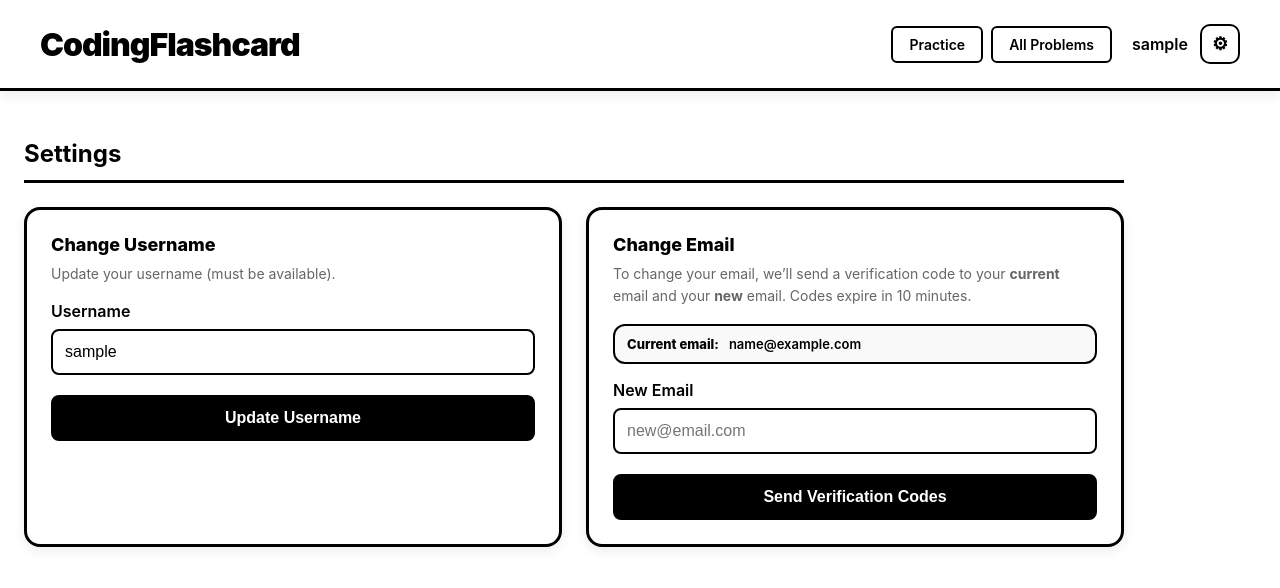
After one commit to rouf-185/coding-practice-dashboard, a Flask app: page /settings in a window 1280 px wide. The commit adds this page. Shown: the top 588 px of the page. Run offline with Flask 3, Linux system fonts and the light colour scheme; the visitor is signed in with stand-in values (Sample User, id 1); tables that the repository leaves empty hold one stand-in row (values such as "Sample post"); data that the repository does not hold is empty.

Commit message:
added some new features

```diff
--- a/app.py
+++ b/app.py
@@ -8,7 +8,8 @@ import sib_api_v3_sdk
 from sib_api_v3_sdk.rest import ApiException
 from dotenv import load_dotenv
 from sqlalchemy import inspect
-from models import db, User, Problem, PasswordResetToken, ProblemHistory
+from sqlalchemy.exc import IntegrityError
+from models import db, User, Problem, PasswordResetToken, ProblemHistory, EmailChangeRequest
 from utils import scrape_leetcode_problem
 
 load_dotenv()
@@ -30,6 +31,24 @@ BREVO_API_KEY = os.getenv('BREVO_API_KEY', '')
 BREVO_FROM_EMAIL = os.getenv('BREVO_FROM_EMAIL', 'info@jobdistributor.net')
 BREVO_FROM_NAME = os.getenv('BREVO_FROM_NAME', 'CodingFlashcard')
 FRONTEND_URL = os.getenv('FRONTEND_URL', 'http://localhost:5000')
+
+
+def _send_brevo_email(to_email: str, subject: str, html_content: str):
+    """Send a transactional email via Brevo. No-op if BREVO_API_KEY missing."""
+    if not BREVO_API_KEY:
+        raise RuntimeError("BREVO_API_KEY is not configured")
+
+    configuration = sib_api_v3_sdk.Configuration()
+    configuration.api_key['api-key'] = BREVO_API_KEY
+    api_instance = sib_api_v3_sdk.TransactionalEmailsApi(sib_api_v3_sdk.ApiClient(configuration))
+
+    send_smtp_email = sib_api_v3_sdk.SendSmtpEmail(
+        to=[{"email": to_email}],
+        sender={"name": BREVO_FROM_NAME, "email": BREVO_FROM_EMAIL},
+        subject=subject,
+        html_content=html_content,
+    )
+    api_instance.send_transac_email(send_smtp_email)
 
 
 def require_login(f):
@@ -291,6 +310,190 @@ def change_password():
         return redirect(url_for('login'))
 
     return render_template('change_password.html')
+
+
+@app.route('/settings', methods=['GET'])
+@require_login
+def settings():
+    """Settings page: update username/email, access change-password."""
+    user_id = session.get('user_id')
+    user = User.query.get(user_id) if user_id else None
+    if not user:
+        session.clear()
+        flash('Please login again.', 'error')
+        return redirect(url_for('login'))
+
+    pending = EmailChangeRequest.query.filter_by(user_id=user.id).order_by(EmailChangeRequest.created_at.desc()).first()
+    if pending and pending.is_expired():
+        db.session.delete(pending)
+        db.session.commit()
+        pending = None
+
+    return render_template('settings.html', user=user, pending_email_change=pending)
+
+
+@app.route('/settings/username', methods=['POST'])
+@require_login
+def update_username():
+    user_id = session.get('user_id')
+    user = User.query.get(user_id) if user_id else None
+    if not user:
+        session.clear()
+        flash('Please login again.', 'error')
+        return redirect(url_for('login'))
+
+    new_username = (request.form.get('username') or '').strip()
+    if not new_username:
+        flash('Username cannot be empty.', 'error')
+        return redirect(url_for('settings'))
+
+    if new_username == user.username:
+        flash('Username is unchanged.', 'success')
+        return redirect(url_for('settings'))
+
+    if User.query.filter(User.username == new_username, User.id != user.id).first():
+        flash('That username is already taken.', 'error')
+        return redirect(url_for('settings'))
+
+    user.username = new_username
+    try:
+        db.session.commit()
+    except IntegrityError:
+        db.session.rollback()
+        flash('That username is already taken.', 'error')
+        return redirect(url_for('settings'))
+
+    session['username'] = user.username
+    flash('Username updated.', 'success')
+    return redirect(url_for('settings'))
+
+
+@app.route('/settings/email/request', methods=['POST'])
+@require_login
+def request_email_change():
+    user_id = session.get('user_id')
+    user = User.query.get(user_id) if user_id else None
+    if not user:
+        session.clear()
+        flash('Please login again.', 'error')
+        return redirect(url_for('login'))
+
+    new_email = (request.form.get('new_email') or '').strip().lower()
+    if not new_email:
+        flash('New email cannot be empty.', 'error')
+        return redirect(url_for('settings'))
+
+    if new_email == user.email.lower():
+        flash('New email must be different from the current email.', 'error')
+        return redirect(url_for('settings'))
+
+    if User.query.filter(User.email == new_email, User.id != user.id).first():
+        flash('That email is already in use.', 'error')
+        return redirect(url_for('settings'))
+
+    # Create/replace pending request
+    EmailChangeRequest.query.filter_by(user_id=user.id).delete()
+
+    current_code = f"{secrets.randbelow(1_000_000):06d}"
+    new_code = f"{secrets.randbelow(1_000_000):06d}"
+    expires_at = datetime.utcnow() + timedelta(minutes=10)
+
+    req = EmailChangeRequest(
+        user_id=user.id,
+        current_email=user.email,
+        new_email=new_email,
+        current_email_code=current_code,
+        new_email_code=new_code,
+        expires_at=expires_at,
+    )
+    db.session.add(req)
+    db.session.commit()
+
+    # Send codes to both emails
+    try:
+        _send_brevo_email(
+            to_email=user.email,
+            subject="Verify email change (current email) - CodingFlashcard",
+            html_content=f"""
+            <h2>Email change verification</h2>
+            <p>Use this code to verify your <b>current</b> email address:</p>
+            <p style="font-size:24px;font-weight:700;letter-spacing:2px;">{current_code}</p>
+            <p>This code expires in 10 minutes.</p>
+            """,
+        )
+        _send_brevo_email(
+            to_email=new_email,
+            subject="Verify email change (new email) - CodingFlashcard",
+            html_content=f"""
+            <h2>Email change verification</h2>
+            <p>Use this code to verify your <b>new</b> email address:</p>
+            <p style="font-size:24px;font-weight:700;letter-spacing:2px;">{new_code}</p>
+            <p>This code expires in 10 minutes.</p>
+            """,
+        )
+    except Exception as e:
+        # Keep request so user can retry after fixing config
+        print(f"Email change send error: {e}")
+        flash('Could not send verification codes. Check Brevo settings and try again.', 'error')
+        return redirect(url_for('settings'))
+
+    flash('Verification codes sent to both your current and new email.', 'success')
+    return redirect(url_for('settings'))
+
+
+@app.route('/settings/email/confirm', methods=['POST'])
+@require_login
+def confirm_email_change():
+    user_id = session.get('user_id')
+    user = User.query.get(user_id) if user_id else None
+    if not user:
+        session.clear()
+        flash('Please login again.', 'error')
+        return redirect(url_for('login'))
+
+    current_code = (request.form.get('current_email_code') or '').strip()
+    new_code = (request.form.get('new_email_code') or '').strip()
+
+    req = EmailChangeRequest.query.filter_by(user_id=user.id).order_by(EmailChangeRequest.created_at.desc()).first()
+    if not req:
+        flash('No pending email change request. Start again.', 'error')
+        return redirect(url_for('settings'))
+
+    if req.is_expired():
+        db.session.delete(req)
+        db.session.commit()
+        flash('Email verification codes expired. Please request again.', 'error')
+        return redirect(url_for('settings'))
+
+    # Validate codes
+    if current_code != req.current_email_code:
+        flash('Current email verification code is incorrect.', 'error')
+        return redirect(url_for('settings'))
+
+    if new_code != req.new_email_code:
+        flash('New email verification code is incorrect.', 'error')
+        return redirect(url_for('settings'))
+
+    # Ensure new email still available
+    if User.query.filter(User.email == req.new_email, User.id != user.id).first():
+        flash('That new email is already in use. Please request again.', 'error')
+        db.session.delete(req)
+        db.session.commit()
+        return redirect(url_for('settings'))
+
+    user.email = req.new_email
+    try:
+        db.session.commit()
+    except IntegrityError:
+        db.session.rollback()
+        flash('That new email is already in use. Please request again.', 'error')
+        return redirect(url_for('settings'))
+
+    db.session.delete(req)
+    db.session.commit()
+
+    flash('Email updated successfully.', 'success')
+    return redirect(url_for('settings'))
 
 
 @app.route('/forgot-password', methods=['GET', 'POST'])
--- a/static/style.css
+++ b/static/style.css
@@ -330,23 +330,152 @@ body {
     display: inline-block;
 }
 
-.btn-change-password {
-    padding: 8px 16px;
-    background: #ffffff;
-    color: #000000;
-    border: 2px solid #000000;
-    border-radius: 6px;
-    font-size: 14px;
-    font-weight: 600;
-    cursor: pointer;
-    transition: background-color 0.3s, color 0.3s;
-    text-decoration: none;
+/* Legacy (replaced by settings dropdown) */
+.btn-change-password { display: none; }
+
+.settings-dropdown {
+    position: relative;
     display: inline-block;
 }
 
-.btn-change-password:hover {
+.btn-settings {
+    width: 40px;
+    height: 40px;
+    border: 2px solid #000000;
+    border-radius: 10px;
+    background: #ffffff;
+    color: #000000;
+    font-size: 18px;
+    font-weight: 900;
+    cursor: pointer;
+    display: inline-flex;
+    align-items: center;
+    justify-content: center;
+    transition: background-color 0.3s, color 0.3s, transform 0.2s;
+}
+
+.btn-settings:hover {
     background: #000000;
     color: #ffffff;
+    transform: translateY(-2px);
+}
+
+.settings-menu {
+    position: absolute;
+    right: 0;
+    top: calc(100% + 10px);
+    background: #ffffff;
+    border: 2px solid #000000;
+    border-radius: 12px;
+    min-width: 200px;
+    box-shadow: 0 8px 24px rgba(0, 0, 0, 0.15);
+    padding: 8px;
+    display: none;
+    z-index: 200;
+}
+
+.settings-menu.open {
+    display: block;
+}
+
+.settings-item {
+    display: block;
+    padding: 10px 12px;
+    border-radius: 10px;
+    color: #000000;
+    text-decoration: none;
+    font-weight: 700;
+    font-size: 14px;
+    transition: background-color 0.3s, color 0.3s;
+}
+
+.settings-item:hover {
+    background: #000000;
+    color: #ffffff;
+}
+
+.settings-item.active {
+    background: #000000;
+    color: #ffffff;
+}
+
+.settings-item.danger:hover {
+    background: #ef4444;
+    border-color: #dc2626;
+    color: #ffffff;
+}
+
+/* Settings page */
+.settings-page {
+    max-width: 1100px;
+}
+
+.settings-grid {
+    display: grid;
+    grid-template-columns: 1fr 1fr;
+    gap: 24px;
+    margin-top: 24px;
+}
+
+.settings-card {
+    background: #ffffff;
+    border: 3px solid #000000;
+    border-radius: 16px;
+    padding: 24px;
+    box-shadow: 0 4px 12px rgba(0, 0, 0, 0.08);
+}
+
+.settings-card h3 {
+    margin: 0 0 8px 0;
+    font-size: 18px;
+    font-weight: 800;
+}
+
+.settings-card h4 {
+    margin: 18px 0 10px 0;
+    font-size: 16px;
+    font-weight: 800;
+}
+
+.settings-help {
+    color: #666666;
+    font-size: 14px;
+    line-height: 1.6;
+    margin-bottom: 16px;
+}
+
+.settings-current-email {
+    display: flex;
+    gap: 10px;
+    align-items: center;
+    padding: 10px 12px;
+    border: 2px solid #000000;
+    border-radius: 12px;
+    margin-bottom: 16px;
+    background: #f9f9f9;
+}
+
+.settings-label {
+    font-weight: 800;
+    font-size: 13px;
+}
+
+.settings-value {
+    font-weight: 600;
+    font-size: 13px;
+    word-break: break-all;
+}
+
+.settings-divider {
+    height: 2px;
+    background: #000000;
+    margin: 18px 0;
+}
+
+@media (max-width: 900px) {
+    .settings-grid {
+        grid-template-columns: 1fr;
+    }
 }
 
 .btn-logout:hover {
--- /dev/null
+++ b/templates/settings.html
@@ -0,0 +1,120 @@
+{% extends "base.html" %}
+
+{% block title %}Settings - CodingFlashcard{% endblock %}
+
+{% block content %}
+<div class="dashboard">
+    <header class="dashboard-header">
+        <h1>CodingFlashcard</h1>
+        <div class="header-actions">
+            <nav class="main-nav">
+                <a href="{{ url_for('dashboard') }}" class="nav-link">Practice</a>
+                <a href="{{ url_for('all_problems') }}" class="nav-link">All Problems</a>
+            </nav>
+            <div class="user-info">
+                <span>{{ user.username }}</span>
+                <div class="settings-dropdown">
+                    <button type="button" class="btn-settings" id="settingsBtn" aria-haspopup="true" aria-expanded="false">
+                        ⚙
+                    </button>
+                    <div class="settings-menu" id="settingsMenu">
+                        <a href="{{ url_for('settings') }}" class="settings-item active">Settings</a>
+                        <a href="{{ url_for('change_password') }}" class="settings-item">Change Password</a>
+                        <a href="{{ url_for('logout') }}" class="settings-item danger">Logout</a>
+                    </div>
+                </div>
+            </div>
+        </div>
+    </header>
+
+    <main class="dashboard-content">
+        <div class="settings-page">
+            <h2 class="section-title">Settings</h2>
+
+            <div class="settings-grid">
+                <div class="settings-card">
+                    <h3>Change Username</h3>
+                    <p class="settings-help">Update your username (must be available).</p>
+                    <form method="POST" action="{{ url_for('update_username') }}">
+                        <div class="form-group">
+                            <label for="username">Username</label>
+                            <input type="text" id="username" name="username" value="{{ user.username }}" required>
+                        </div>
+                        <button type="submit" class="btn-primary">Update Username</button>
+                    </form>
+                </div>
+
+                <div class="settings-card">
+                    <h3>Change Email</h3>
+                    <p class="settings-help">
+                        To change your email, we’ll send a verification code to your <b>current</b> email and your <b>new</b> email.
+                        Codes expire in 10 minutes.
+                    </p>
+
+                    <div class="settings-current-email">
+                        <span class="settings-label">Current email:</span>
+                        <span class="settings-value">{{ user.email }}</span>
+                    </div>
+
+                    <form method="POST" action="{{ url_for('request_email_change') }}">
+                        <div class="form-group">
+                            <label for="new_email">New Email</label>
+                            <input type="email" id="new_email" name="new_email" placeholder="new@email.com" required>
+                        </div>
+                        <button type="submit" class="btn-primary">Send Verification Codes</button>
+                    </form>
+
+                    {% if pending_email_change %}
+                        <div class="settings-divider"></div>
+                        <h4>Confirm Email Change</h4>
+                        <p class="settings-help">
+                            We sent codes to <b>{{ pending_email_change.current_email }}</b> and <b>{{ pending_email_change.new_email }}</b>.
+                        </p>
+                        <form method="POST" action="{{ url_for('confirm_email_change') }}">
+                            <div class="form-group">
+                                <label for="current_email_code">Code from current email</label>
+                                <input type="text" id="current_email_code" name="current_email_code" inputmode="numeric" pattern="[0-9]{6}" maxlength="6" placeholder="6-digit code" required>
+                            </div>
+                            <div class="form-group">
+                                <label for="new_email_code">Code from new email</label>
+                                <input type="text" id="new_email_code" name="new_email_code" inputmode="numeric" pattern="[0-9]{6}" maxlength="6" placeholder="6-digit code" required>
+                            </div>
+                            <button type="submit" class="btn-primary">Confirm Email Change</button>
+                        </form>
+                    {% endif %}
+                </div>
+            </div>
+        </div>
+    </main>
+</div>
+
+<script>
+// Settings dropdown
+const settingsBtn = document.getElementById('settingsBtn');
+const settingsMenu = document.getElementById('settingsMenu');
+
+function closeSettingsMenu() {
+  settingsMenu.classList.remove('open');
+  settingsBtn.setAttribute('aria-expanded', 'false');
+}
+
+function toggleSettingsMenu() {
+  const isOpen = settingsMenu.classList.contains('open');
+  if (isOpen) closeSettingsMenu();
+  else {
+    settingsMenu.classList.add('open');
+    settingsBtn.setAttribute('aria-expanded', 'true');
+  }
+}
+
+settingsBtn?.addEventListener('click', (e) => {
+  e.stopPropagation();
+  toggleSettingsMenu();
+});
+
+document.addEventListener('click', () => closeSettingsMenu());
+document.addEventListener('keydown', (e) => {
+  if (e.key === 'Escape') closeSettingsMenu();
+});
+</script>
+{% endblock %}
```
Also changed, not shown: models.py (+24 -0 lines), templates/all_problems.html (+45 -5 lines), templates/dashboard.html (+23 -2 lines).
